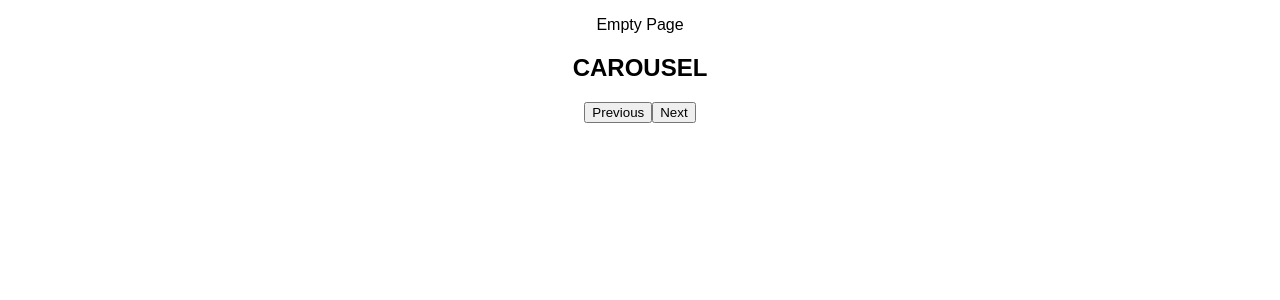
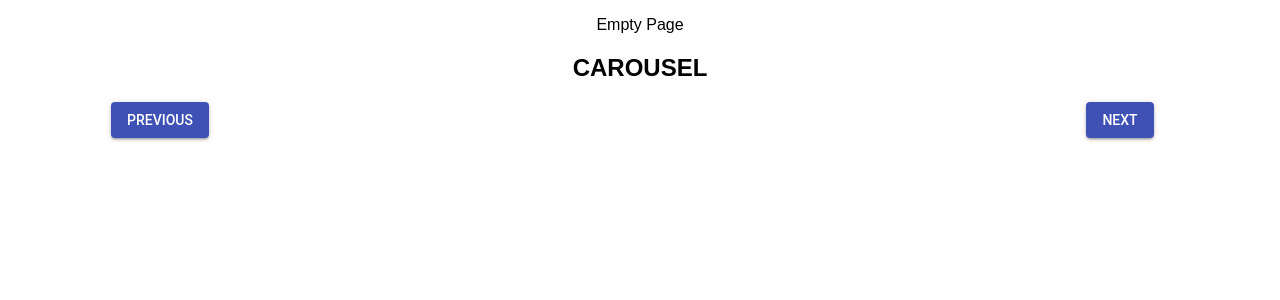
Before and after one commit to myronschippers/sagas-mood-ring, a React (Create React App) app: page / in a window 1280 px wide. Shown: the top 300 px of the page. Built offline with nearby package versions, Linux system fonts and the light colour scheme; no server answers.

Commit message:
adding a Material-Ui grid to the carousel

```diff
--- a/package.json
+++ b/package.json
@@ -5,6 +5,7 @@
   "proxy": "http://localhost:5000",
   "dependencies": {
     "@material-ui/core": "^3.9.3",
+    "@material-ui/icons": "^4.0.0",
     "axios": "^0.18.0",
     "express": "^4.17.0",
     "pg": "^7.11.0",
--- a/src/components/Carousel/Carousel.js
+++ b/src/components/Carousel/Carousel.js
@@ -3,6 +3,8 @@ import { connect } from 'react-redux';
 import mapStateToProps from '../../modules/mapStateToProps';
 import SelectedImage from '../SelectedImage/SelectedImage';
 import TagsSelection from '../TagsSelection/TagsSelection';
+import Button from '@material-ui/core/Button';
+import Grid from '@material-ui/core/Grid';
 
 class Carousel extends Component {
     state = {
@@ -58,9 +60,34 @@ class Carousel extends Component {
         return (
             <div>
                 <h2>CAROUSEL</h2>
-                {imageElement}
-                <button onClick={this.clickPrevImage}>Previous</button>
-                <button onClick={this.clickNextImage}>Next</button>
+                <Grid
+                    container
+                    justify="center"
+                    alignItems="center"
+                    spacing={2}
+                >
+                    <Grid item xs={12} sm={3}>
+                        <Button
+                            variant="contained"
+                            color="primary"
+                            onClick={this.clickPrevImage}
+                        >
+                            Previous
+                        </Button>
+                    </Grid>
+                    <Grid item xs={12} sm={6}>
+                        {imageElement}
+                    </Grid>
+                    <Grid item xs={12} sm={3}>
+                        <Button
+                            variant="contained"
+                            color="primary"
+                            onClick={this.clickNextImage}
+                        >
+                            Next
+                        </Button>
+                    </Grid>
+                </Grid>
                 {tagsElement}
             </div>
         );
```
Also changed, not shown: 1 other file (tests, documents, lock files or other folders).
